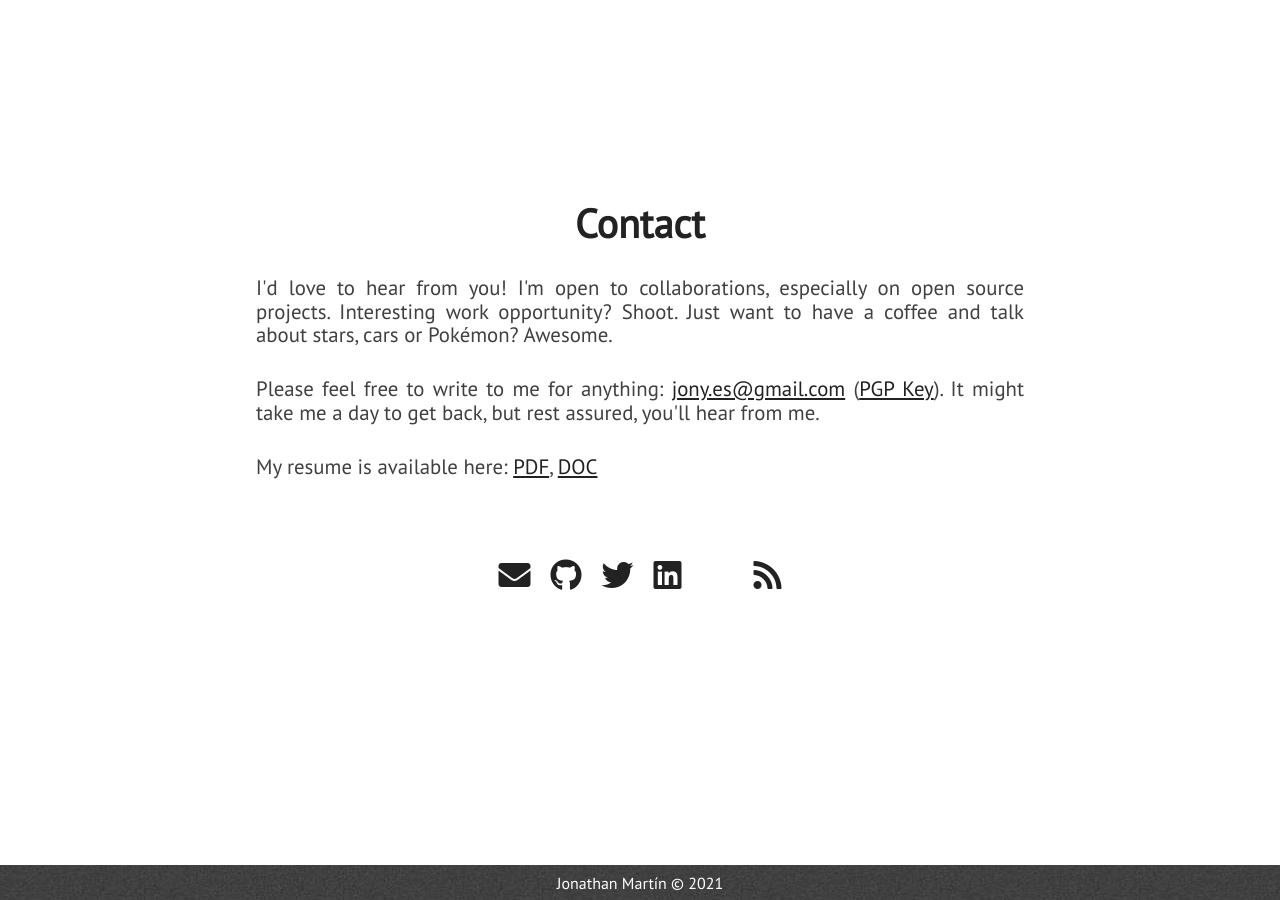
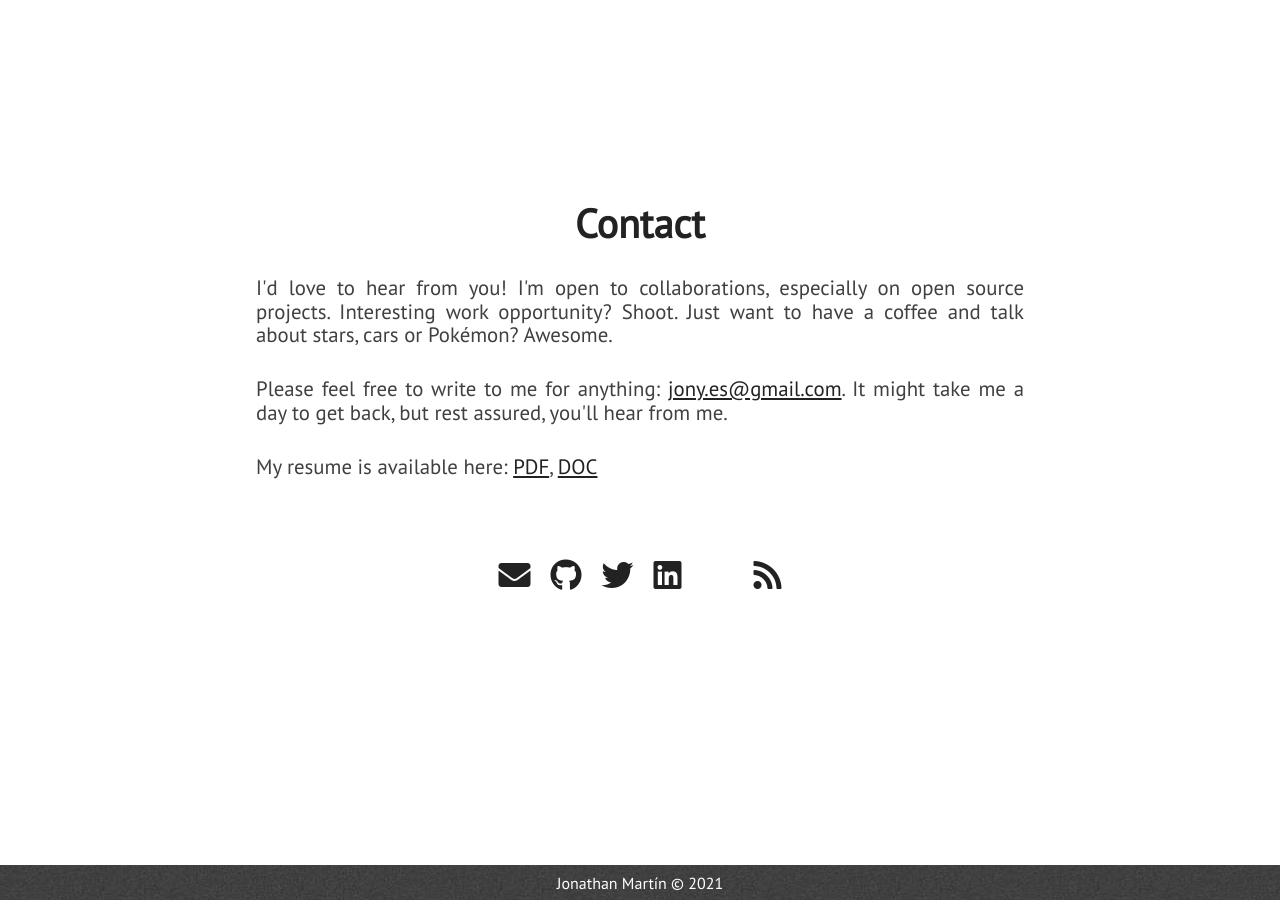
Before and after one commit to jonasync/jonasync.github.io, a Jekyll site: the page built from index.html, in a window 1280 px wide and 900 px high, scrolled down 3113 px. Built offline with Jekyll 4.4.1, drawn with Linux system fonts in a browser that asks for light colours; nearby versions of some CDN libraries.

Commit message:
Removed PGP key

```diff
--- a/_includes/extra.html
+++ b/_includes/extra.html
@@ -6,7 +6,7 @@
                 I'd love to hear from you! I'm open to collaborations, especially on open source projects. Interesting work opportunity? Shoot. Just want to have a coffee and talk about stars, cars or Pokémon? Awesome.
             </p>
             <p class="paragraph-text justify-text">
-                Please feel free to write to me for anything: <a href="mailto:{{ site.email }}">{{ site.email }}</a> (<a href="https://www.nagekar.com/publickey.abhishek@nagekar.com.asc">PGP Key</a>). It might take me a day to get back, but rest assured, you'll hear from me.
+                Please feel free to write to me for anything: <a href="mailto:{{ site.email }}">{{ site.email }}</a>. It might take me a day to get back, but rest assured, you'll hear from me.
             </p>
             <p class="paragraph-text justify-text">
                 My resume is available here: <a href="{{ site.blog_url }}/resume/resume.pdf">PDF</a>, <a href="{{ site.blog_url }}/resume/resume.docx">DOC</a>
```
